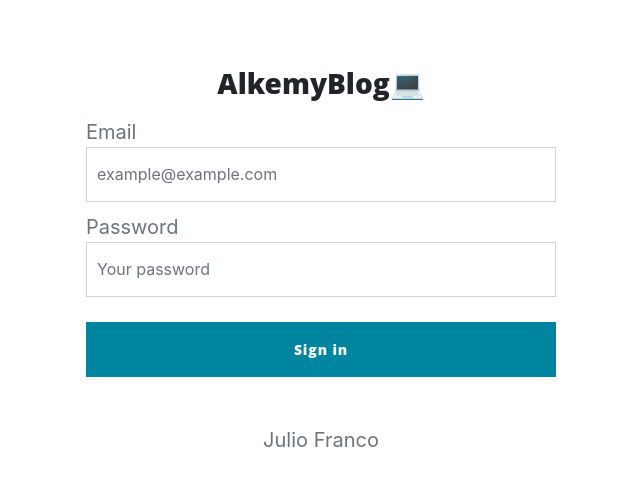
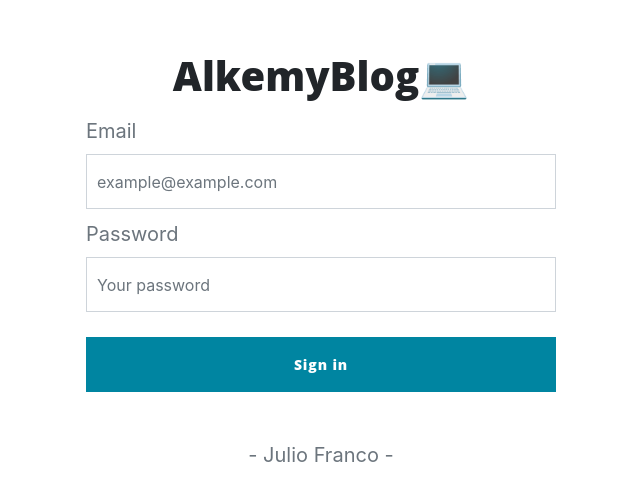
Before and after one commit to juliofranco9111/alkemy-blog, a React (Vite) app: page /login in a window 1280 px wide. Shown: the part 131-632 px from the top of the page, without its empty margins (319-959 px from the left). Built offline with nearby package versions, Linux system fonts and the light colour scheme.

Commit message:
replace anchors with react-router Links

```diff
--- a/src/components/NavBar.jsx
+++ b/src/components/NavBar.jsx
@@ -1,12 +1,13 @@
 import React from 'react'
+import { Link } from 'react-router-dom'
 
 export const NavBar = () => {
     return (
         <nav className='navbar navbar-expand-lg nabvar-dark bg-dark' id='mainNav'>
         <div className='container px-4 px-lg-5'>
-          <a className='navbar-brand text-white' href='index.html'>
+          <Link to='/' className='navbar-brand text-white'>
             AlkemyBlog
-          </a>
+          </Link>
           <button
             className='navbar-toggler'
             type='button'
@@ -21,15 +22,15 @@ export const NavBar = () => {
           <div className='collapse navbar-collapse' id='navbarResponsive'>
             <ul className='navbar-nav ms-auto py-4 py-lg-0'>
               <li className='nav-item'>
-                <a className='nav-link px-lg-3 py-3 py-lg-4 text-white' href='index.html'>
+                <Link to="/" className='nav-link px-lg-3 py-3 py-lg-4 text-white'>
                   Home
-                </a>
+                </Link>
               </li>
 
               <li className='nav-item'>
-                <a className='nav-link px-lg-3 py-3 py-lg-4 text-white' href='contact.html'>
+                <Link to="post/create" className='nav-link px-lg-3 py-3 py-lg-4 text-white'>
                   New Post
-                </a>
+                </Link>
               </li>
             </ul>
           </div>
--- a/src/pages/FormPostPage.jsx
+++ b/src/pages/FormPostPage.jsx
@@ -7,7 +7,7 @@ export const FormPostPage = () => {
       <NavBar />
       <div className='container-center'>
         <form className='form-signin'>
-          <h1 className='h1 mb-3 font-weight-normal'>Edit a post✍</h1>
+          <h1 className='h1 mb-3 font-weight-normal'>Create a post✍</h1>
           <label htmlFor='inputEmail' className='mb-1 text-muted'>
             Title
           </label>
--- a/src/pages/LoginPage.jsx
+++ b/src/pages/LoginPage.jsx
@@ -4,8 +4,8 @@ export const LoginPage = () => {
   return (
     <div className="container-center">
       <form className='form-signin'>
-        <h1 className='h3 mb-3 font-weight-normal'>AlkemyBlog💻</h1>
-        <label htmlFor='inputEmail' className='sr-only text-muted'>
+        <h1 className='h1 mb-3 font-weight-normal'>AlkemyBlog💻</h1>
+        <label htmlFor='inputEmail' className='sr-only text-muted mb-2'>
           Email
         </label>
         <input
@@ -17,7 +17,7 @@ export const LoginPage = () => {
           required
           autofocus
         />
-        <label htmlFor='inputPassword' className='sr-only text-muted'>
+        <label htmlFor='inputPassword' className='sr-only text-muted mb-2'>
           Password
         </label>
         <input
@@ -31,7 +31,7 @@ export const LoginPage = () => {
         <button className='btn btn-primary btn-block' type='submit'>
           Sign in
         </button>
-        <p className='mt-5 mb-3 text-muted'>Julio Franco</p>
+        <p className='mt-5 mb-3 text-muted'> - Julio Franco - </p>
       </form>
     </div>
   );
```
